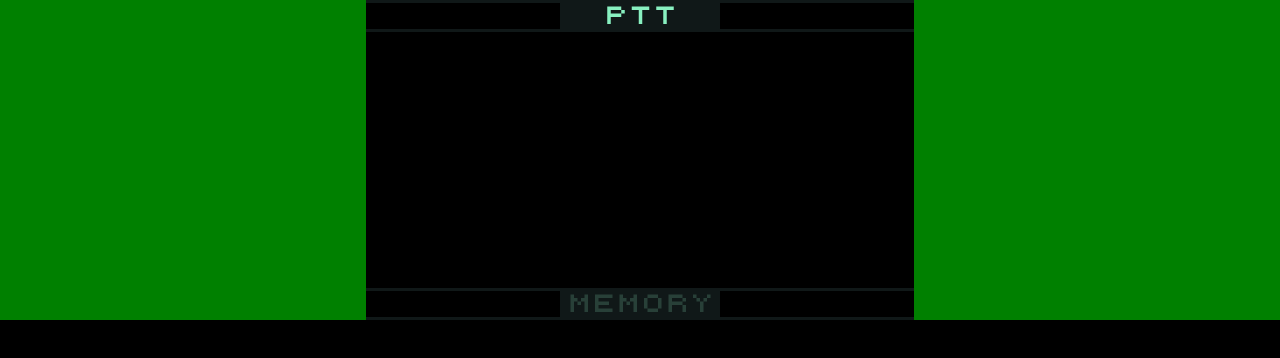
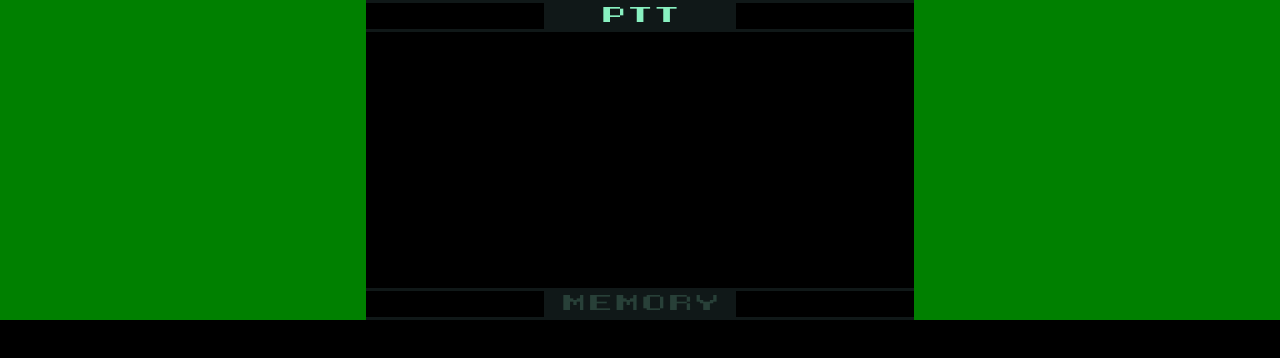
Before and after one commit to Newerk/battleship, a website built with webpack: page dist/index.html in a window 1280 px wide. Built offline with nearby package versions, Linux system fonts and the light colour scheme.

Commit message:
Stretch Text In Codec Header+Footer

```diff
--- a/src/style.css
+++ b/src/style.css
@@ -17,7 +17,9 @@
 
 @font-face {
   font-family: 'Codec';
-  src: url('./assets/fonts/codec.woff') format('woff');
+  font-stretch: ultra-expanded;
+
+  src: url('./assets/fonts/codec2.woff') format('woff');
 }
 
 /*
@@ -181,7 +183,7 @@
   justify-content: center;
   height: 100%;
   font-family: 'Codec';
-  font-size: 3.5rem;
+  font-size: 2.5rem;
   color: #88F0C0;
   border-top: 3px #101818 solid;
   border-bottom: 3px #101818 solid;
@@ -194,10 +196,14 @@
 
 #freq-header-text,
 #freq-footer-text {
-  padding-left: .5rem;
+  /* padding-left: .5rem; */
+  transform: scaleY(0.5);
+  transform-origin: 0 0;
+  margin-bottom: -2rem;
+
   background-color: #101818;
-  width: 10rem;
-  line-height: 1rem;
+  width: 12rem;
+  line-height: 3.5rem;
   text-align: center;
 }
 
```
Also changed, not shown: src/DOM.js (+8 -8 lines), src/assets/fonts/codec2.woff (added).
